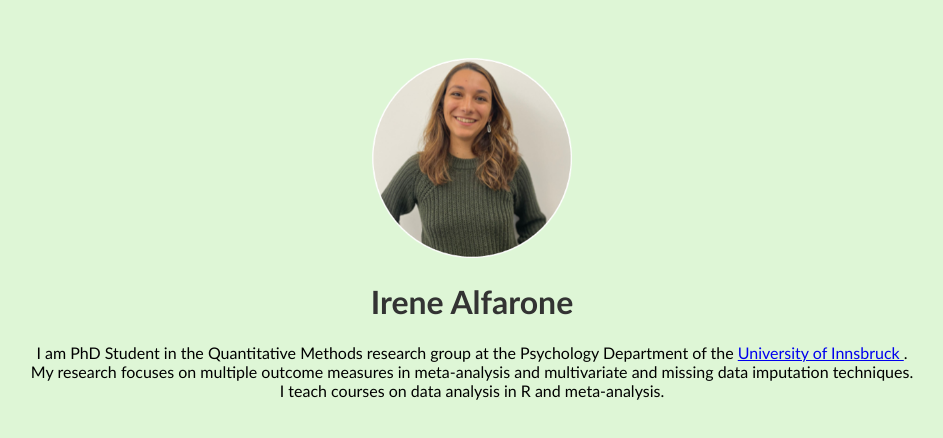
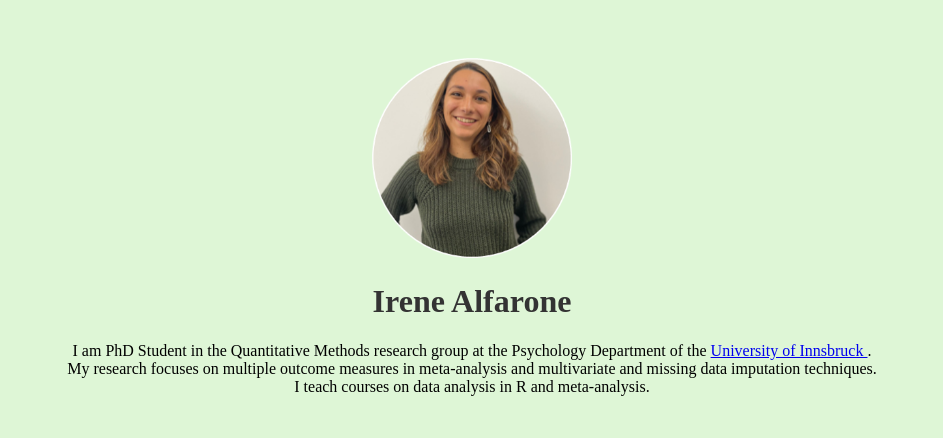
Before and after one commit to ialfarone/ialfarone.github.io, a plain HTML site: page index.html in a window 1280 px wide. Shown: the whole page, without its empty margins (168-1111 px from the left). Drawn offline with Linux system fonts and the light colour scheme.

Commit message:
Update index.html

```diff
--- a/index.html
+++ b/index.html
@@ -5,7 +5,7 @@
     <meta name="viewport" content="width=device-width, initial-scale=1.0">
     <title>Irene Alfarone</title>
     <style>
-        body { font-family: Calibri; text-align: center; padding: 50px; }
+        body { font-family: Satoshi; text-align: center; padding: 50px; }
         h1 { color: #333; }
     </style>
 </head>
```
